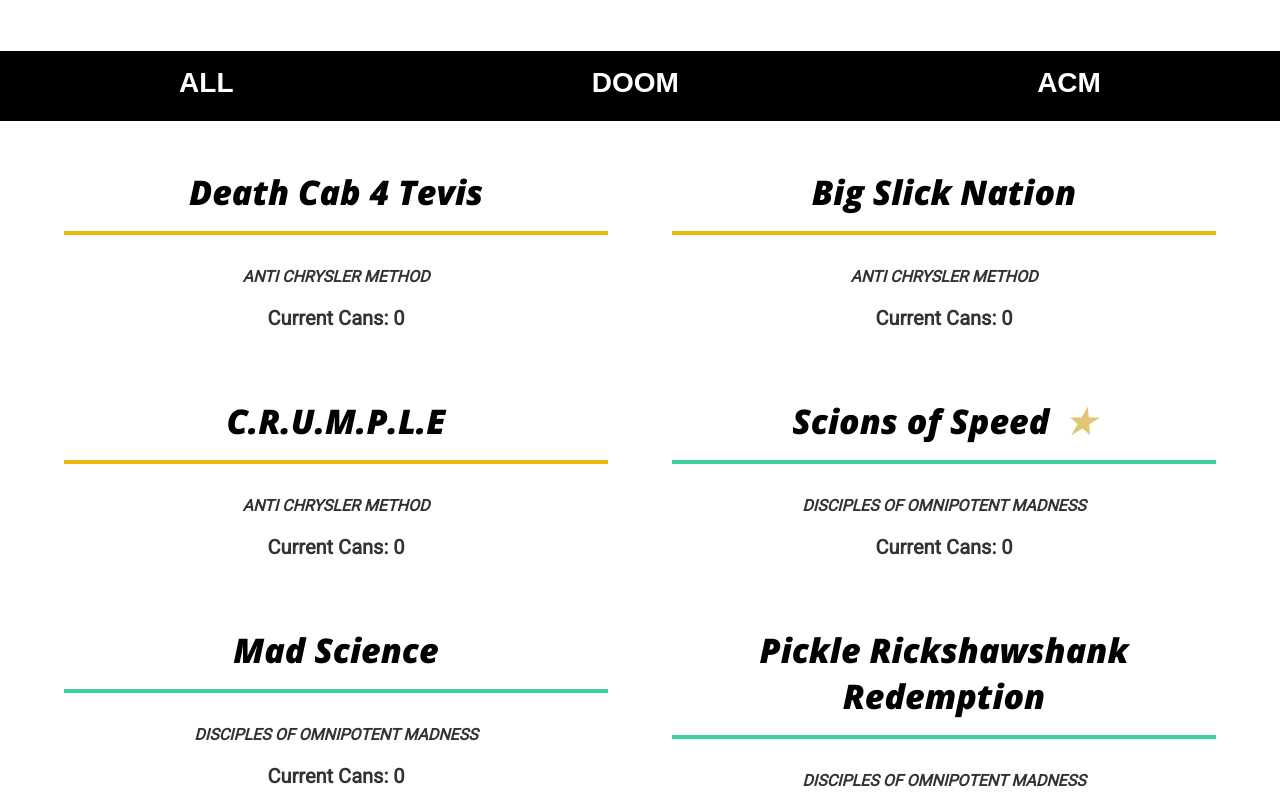
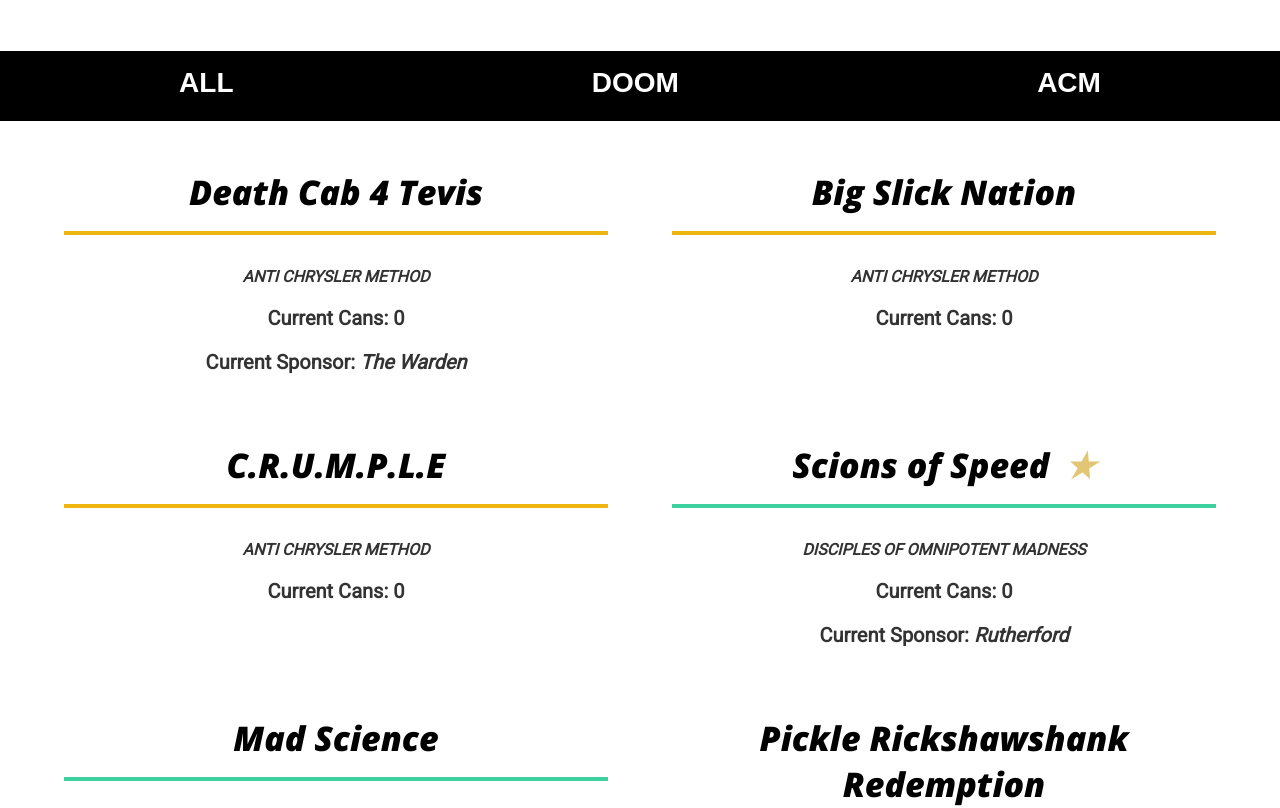
Before and after one commit to widescreenBob/gaslandsleaguereact, a React (Create React App) app: page / in a window 1280 px wide. Shown: the part 1270-2078 px from the top of the page. Built offline with nearby package versions, Linux system fonts and the light colour scheme.

Commit message:
Add sponsor to teams

```diff
--- a/src/components/App/index.js
+++ b/src/components/App/index.js
@@ -33,6 +33,7 @@ class App extends Component {
           name: "Death Cab 4 Tevis",
           faction: "Anti Chrysler Method",
           teamAbv: "acm",
+          sponsor:"The Warden",
           gamesPlayed: 0,
           cans: 0,
           garage:[
@@ -42,6 +43,7 @@ class App extends Component {
           name: "Big Slick Nation",
           faction: "Anti Chrysler Method",
           teamAbv: "acm",
+          sponsor:"",
           gamesPlayed: 0,
           cans: 0,
           garage:[
@@ -51,6 +53,7 @@ class App extends Component {
           name: "C.R.U.M.P.L.E",
           faction: "Anti Chrysler Method",
           teamAbv: "acm",
+          sponsor:"",
           gamesPlayed: 0,
           cans: 0,
           garage:[
@@ -61,6 +64,7 @@ class App extends Component {
           champion: true,
           faction: "Disciples Of Omnipotent Madness",
           teamAbv: "doom",
+          sponsor:"Rutherford",
           gamesPlayed: 0,
           cans: 0,
           garage:[
@@ -70,6 +74,7 @@ class App extends Component {
           name: "Mad Science",
           faction: "Disciples Of Omnipotent Madness",
           teamAbv: "doom",
+          sponsor:"",
           gamesPlayed: 0,
           cans: 0,
           garage:[
@@ -79,6 +84,7 @@ class App extends Component {
           name: "Pickle Rickshawshank Redemption",
           faction: "Disciples Of Omnipotent Madness",
           teamAbv: "doom",
+          sponsor:"",
           gamesPlayed: 0,
           cans: 0,
           garage:[
--- a/src/components/TeamDisplay/index.js
+++ b/src/components/TeamDisplay/index.js
@@ -18,6 +18,9 @@ class TeamDisplay extends Component {
                   <h3 className={`team__heading team__${team.teamAbv} ${team.champion ? "team__current-champ " : ""}`}>{team.name}</h3>
                   <p className="team__faction">{team.faction}</p>
                   <p className="team__current-can">Current Cans:  {team.cans}</p>
+                  {  team.sponsor.length > 0 &&
+                        <p className="team__sponsor">Current Sponsor: <span>{team.sponsor}</span></p>
+                  }
                 </div>
               ))}
             </>
@@ -29,6 +32,9 @@ class TeamDisplay extends Component {
                     <div {...index} className="team">
                       <h3 className={`team__heading team__${team.teamAbv}`}>{team.name}</h3>
                       <p className="team__faction">{team.faction}</p>
+                      {team.sponsor.length > 0 &&
+                        <p className="team__sponsor">Current Sponsor: <span>{team.sponsor}</span></p>
+                      }
                       <p className="team__current-can">Current Cans:  {team.cans}</p>
                       <p className="team__garage">Cars in garage:</p>
                       <ul className="team__garage-list">
--- a/src/components/TeamDisplay/styles.scss
+++ b/src/components/TeamDisplay/styles.scss
@@ -69,11 +69,17 @@
   }
 }
 
-.team__current-can {
+.team__current-can,
+.team__sponsor {
   text-align: center;
   font-weight: bold;
   font-size: 20px;
+
+  span {
+    font-style: italic;
+  }
 }
+
 .team__garage-list,
 .team__garage {
   text-align: center;
```
